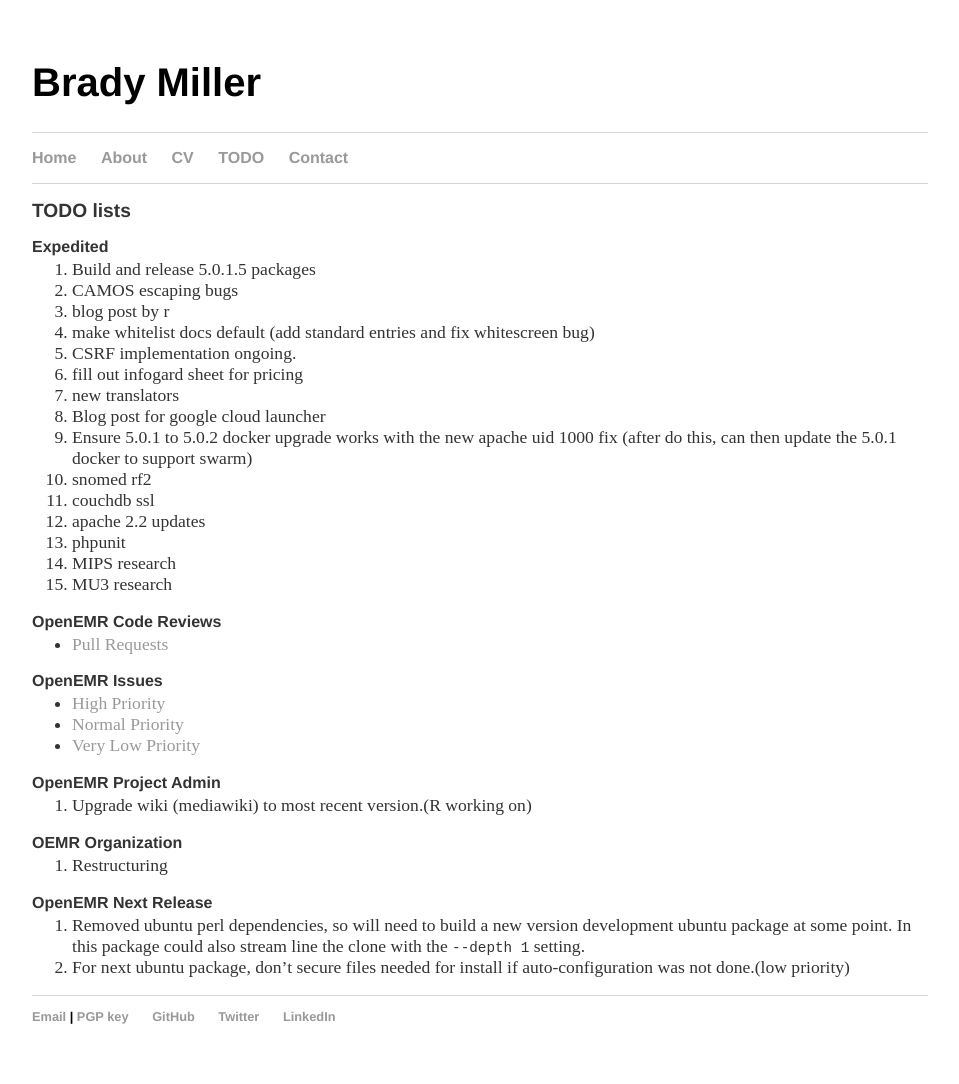
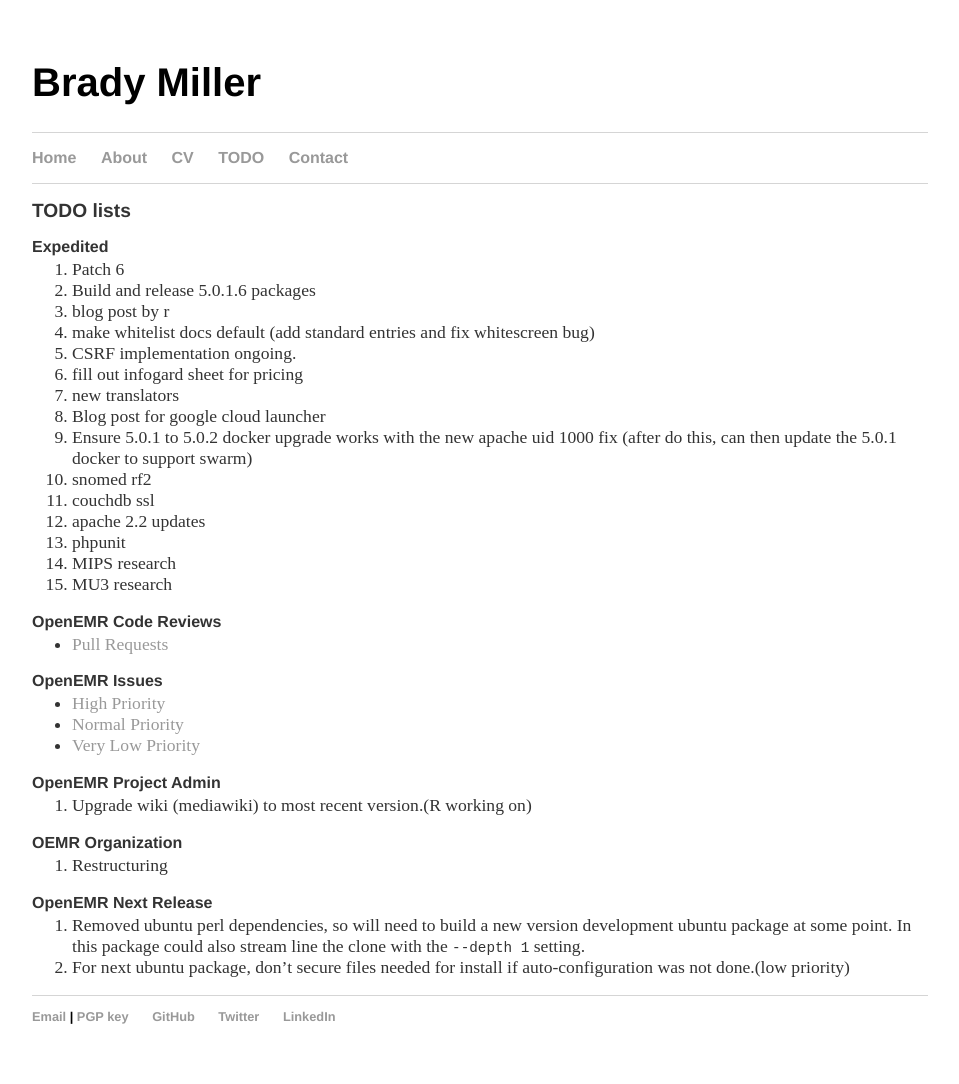
Before and after one commit to bradymiller/bradymiller.github.io, a Jekyll site: the page built from todo/index.md, in a window 1280 px wide. Shown: the whole page, without its empty margins (160-1119 px from the left). Built offline with Jekyll 4.4.1, drawn with Linux system fonts in a browser that asks for light colours; our own code applies the rules of GitHub Pages for plain Markdown files.

Commit message:
Update index.md

```diff
--- a/todo/index.md
+++ b/todo/index.md
@@ -4,8 +4,8 @@
 ## TODO lists
 
 ### Expedited
-1. Build and release 5.0.1.5 packages
-1. CAMOS escaping bugs
+1. Patch 6
+1. Build and release 5.0.1.6 packages
 1. blog post by r
 1. make whitelist docs default (add standard entries and fix whitescreen bug)
 1. CSRF implementation ongoing.
```
